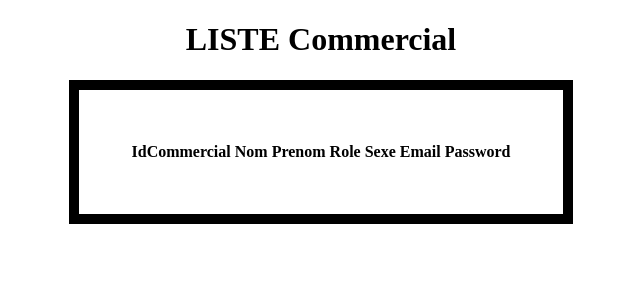
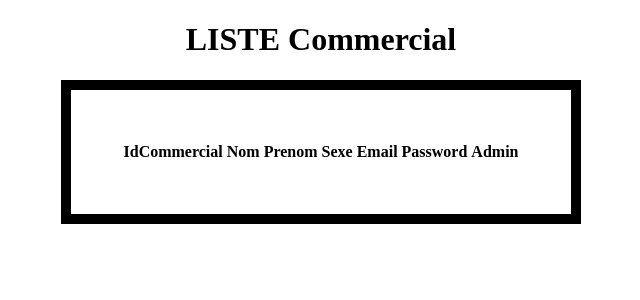
Before and after one commit to M03TAHALLA/FACTURE-GEN, a PHP site: page /AffichageListes/Show_Commercial_Liste.php in a window 1280 px wide. Shown: the top 300 px of the page, without its empty margins (319-959 px from the left). Run offline with PHP 8.4, Linux system fonts and the light colour scheme; data that the repository does not hold is empty.

Commit message:
Insert A Admin Attribut in Commercial.php

```diff
--- a/src/AffichageListes/Show_Commercial_Liste.php
+++ b/src/AffichageListes/Show_Commercial_Liste.php
@@ -24,10 +24,10 @@
         <th>IdCommercial</th>
         <th>Nom</th>
         <th>Prenom</th>
-		<th>Role</th>
         <th>Sexe</th>
         <th>Email</th>
         <th>Password</th>
+		<th>Admin</th>
       </tr>
     </thead>
 		<?php
@@ -40,13 +40,15 @@
         <td><?php echo @$ligne['IdCommercial']?></th>
         <td><?php echo @$ligne['Nom']?></td>
         <td><?php echo @$ligne['Prenom']?></td>
-		<td><?php echo @$ligne['Role']?></td>
 		<td><?php echo @$ligne['Sexe']?></td>
         <td><?php echo @$ligne['Email']?></td>
-		<td><?php echo @$ligne['Password'].'<br>'?></td>
-
-
-
+		<td><?php echo @$ligne['Password']?></td>
+		<td><?php
+			if($ligne['Admin']== 1)
+				echo "Admin <br>";
+			else
+				echo "Utilisateur <br>";
+		?></td>
       </tr>
 		<?php }
 		$mysqli->close();
```
